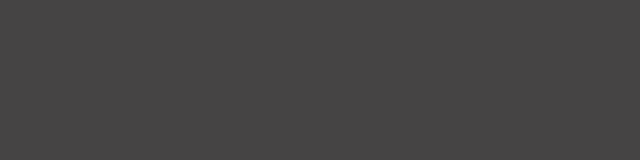
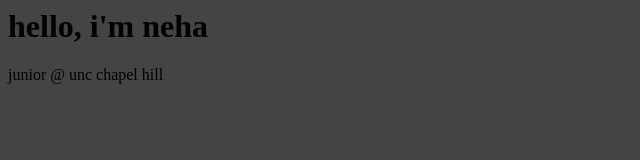
Before and after one commit to neha-b4/neha-b4.github.io, a plain HTML site: page index.html in a window 1280 px wide. Shown: the whole page, without its empty margins (0-640 px from the left). Drawn offline with Linux system fonts and the light colour scheme.

Commit message:
Update index.html

```diff
--- a/index.html
+++ b/index.html
@@ -1,3 +1,12 @@
+<html>
 <head>
+  <title>nb</title>
   <link rel="stylesheet" href="style.css">
 </head>
+<body>
+  <div class="centered">
+    <h1>hello, i'm neha</h1>
+    <p>junior @ unc chapel hill</p>
+  </div>
+</body>
+</html>
```
